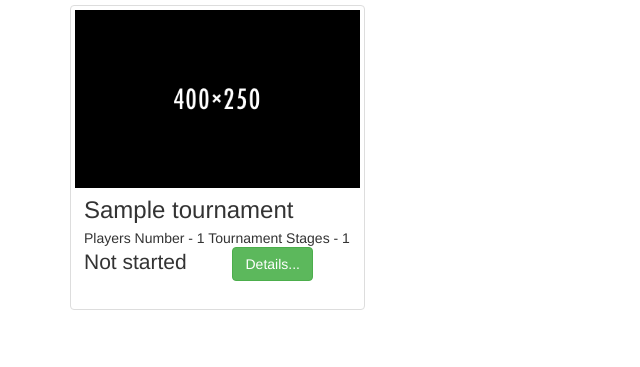
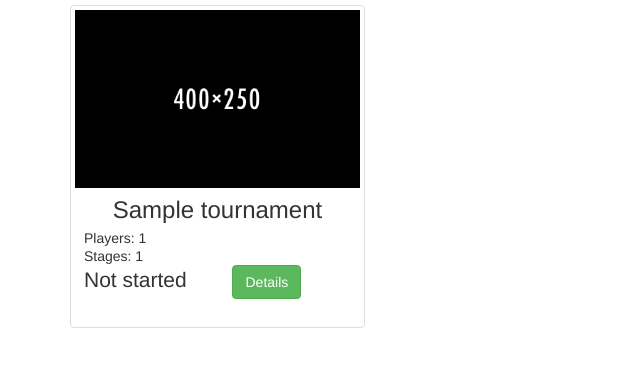
Before and after one commit to chulanovskyi/light_it_task, a Django app: page / in a window 1280 px wide. Shown: the part 189-556 px from the top of the page, without its empty margins (0-640 px from the left). Run offline with Django 3.2, Linux system fonts and the light colour scheme; tables that the repository leaves empty hold one stand-in row (values such as "Sample post"); parts of the project's set-up code (start-up, migrations or seed data) failed here and were passed over; some libraries are stand-ins or nearby versions.

Commit message:
tourn tile decor

```diff
--- a/tournament/templates/tournament/main.html
+++ b/tournament/templates/tournament/main.html
@@ -29,11 +29,11 @@
                     <img class="group list-group-image" src="{% static 'tournament/icons/tourn_placeholder.png' %}" alt="tournament logo" />
                   </a>
                   <div class="caption">
-                    <h3 class="group inner list-group-item-heading">
+                    <h3 class="group inner list-group-item-heading text-center">
                       {{ tourn.name }}</h3>
                     <p class="group inner list-group-item-text">
-                      Players Number - {{ tourn.players.count }}
-                      Tournament Stages - {{ tourn.stage_set.count }}
+                      Players: {{ tourn.players.count }}<br/>
+                      Stages: {{ tourn.stage_set.count }}
                     </p>
                     <div class="row">
                       <div class="col-xs-12 col-md-6">
@@ -51,7 +51,7 @@
                           </form>
                         {% endif %}
                         <a href="tourn{{ tourn.pk }}">
-                          <button class="btn btn-success">Details...</button>
+                          <button class="btn btn-success">Details</button>
                         </a>
                       </div>
                     </div>
```
